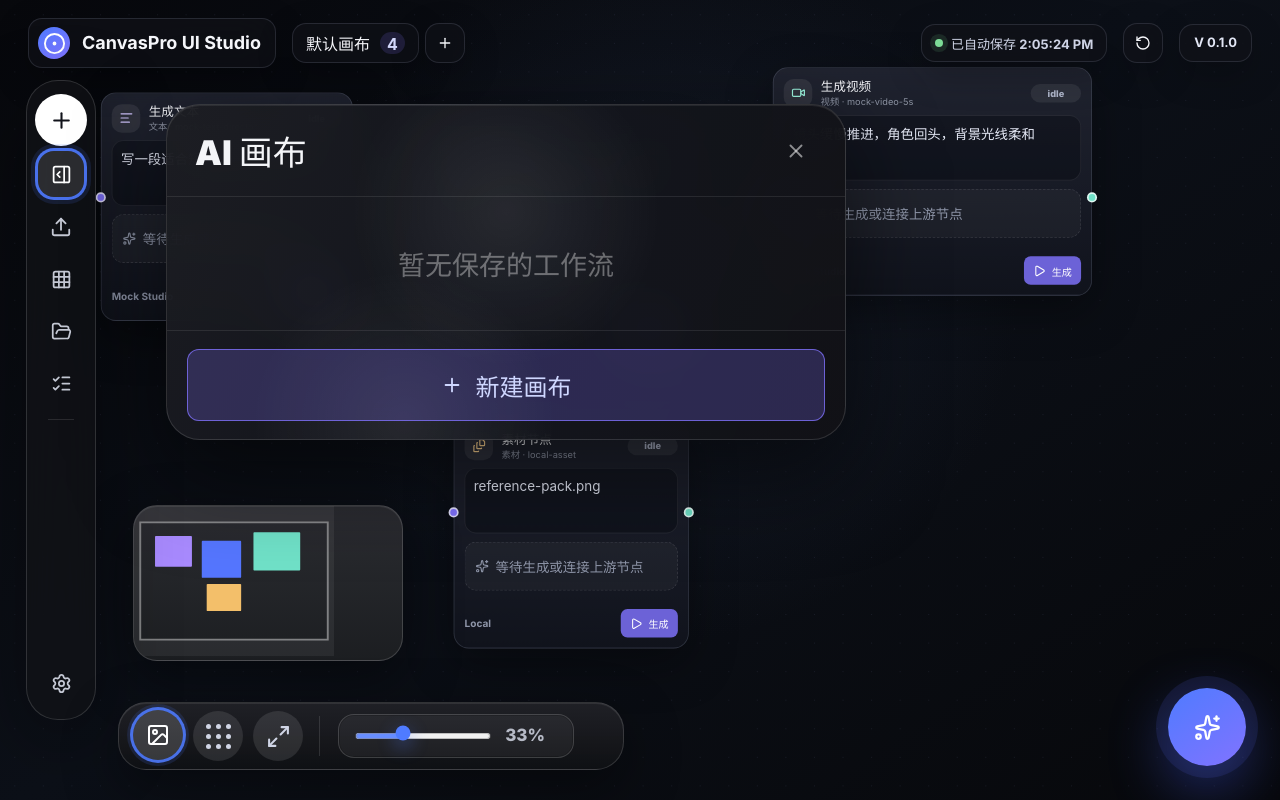
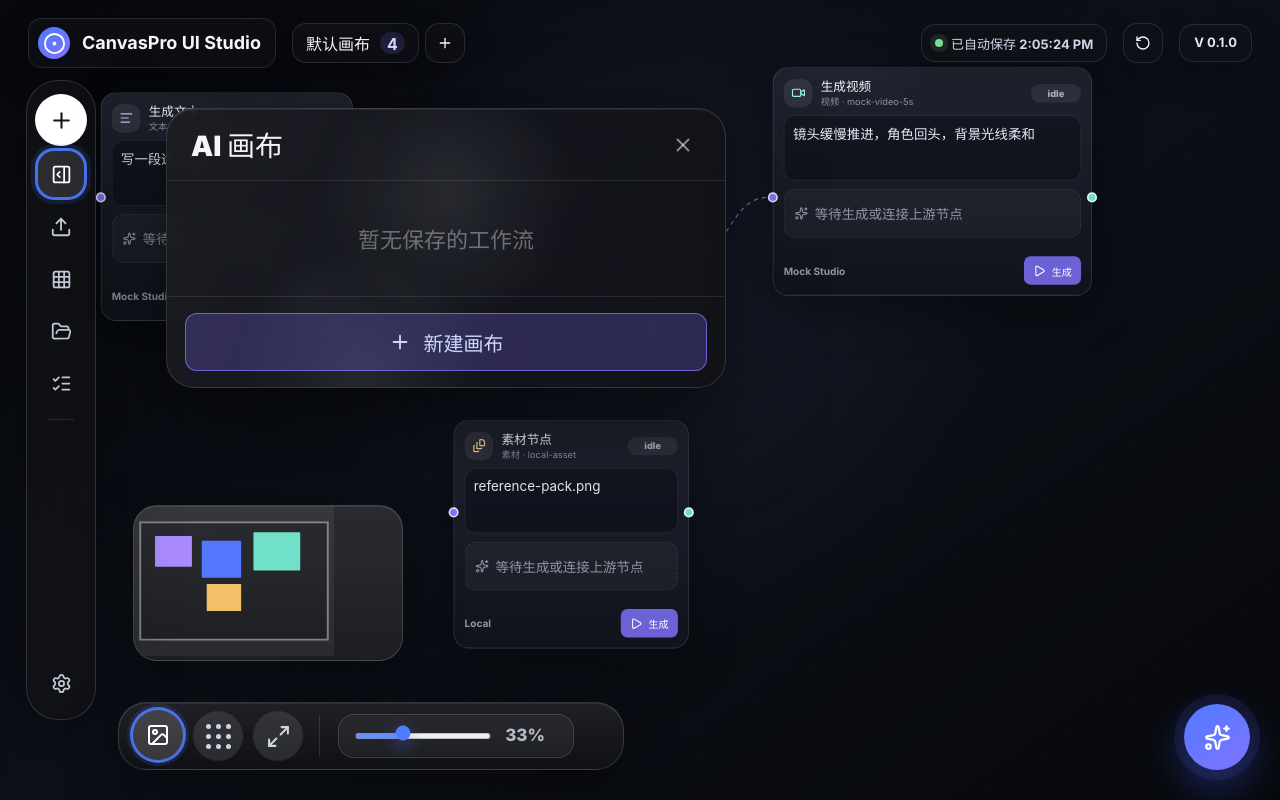
Before and after one commit to xiaochendeep/selfcanvas, a React (Vite) app: page / in a window 1280 px wide. Both pictures are taken after a click on the button 61 px from the left and 175 px from the top of the page. Built offline with nearby package versions, Linux system fonts and the light colour scheme.

Commit message:
Tighten rail panel proportions

```diff
--- a/src/styles.css
+++ b/src/styles.css
@@ -821,13 +821,13 @@ button {
 
 .rail-panel {
   left: 156px;
-  top: 78px;
+  top: 88px;
   display: flex;
   flex-direction: column;
   overflow: hidden;
-  width: 598px;
-  height: min(780px, calc(100vh - 112px));
-  border-radius: 34px;
+  width: 520px;
+  height: min(620px, calc(100vh - 130px));
+  border-radius: 28px;
   background:
     radial-gradient(circle at 50% 32%, rgba(255, 255, 255, 0.08), transparent 38%),
     radial-gradient(circle at 35% 95%, rgba(255, 255, 255, 0.08), transparent 28%),
@@ -840,15 +840,15 @@ button {
 .rail-panel-header {
   display: flex;
   align-items: center;
-  min-height: 92px;
-  padding: 0 28px;
+  min-height: 74px;
+  padding: 0 24px;
   border-bottom: 1px solid rgba(255, 255, 255, 0.09);
 }
 
 .rail-panel-header h2 {
   margin: 0;
   color: #f4f5f8;
-  font-size: 34px;
+  font-size: 28px;
   font-weight: 900;
   letter-spacing: 0;
 }
@@ -856,8 +856,8 @@ button {
 .rail-panel-close {
   display: grid;
   place-items: center;
-  width: 42px;
-  height: 42px;
+  width: 36px;
+  height: 36px;
   margin-left: auto;
   border-radius: 14px;
   color: rgba(255, 255, 255, 0.52);
@@ -871,25 +871,25 @@ button {
 }
 
 .rail-panel-assets {
-  top: 52px;
-  height: min(900px, calc(100vh - 84px));
+  top: 92px;
+  height: min(640px, calc(100vh - 132px));
 }
 
 .asset-tabbar {
   display: grid;
   grid-template-columns: repeat(3, minmax(0, 1fr));
-  gap: 16px;
-  padding: 18px 22px;
+  gap: 12px;
+  padding: 14px 18px;
   border-bottom: 1px solid rgba(255, 255, 255, 0.09);
 }
 
 .asset-tabbar button {
-  height: 72px;
-  border-radius: 14px;
+  height: 54px;
+  border-radius: 12px;
   color: #c4c8d4;
   background: transparent;
   cursor: pointer;
-  font-size: 24px;
+  font-size: 20px;
   font-weight: 900;
 }
 
@@ -909,22 +909,22 @@ button {
   justify-content: center;
   gap: 12px;
   color: rgba(255, 255, 255, 0.36);
-  font-size: 27px;
+  font-size: 22px;
   font-weight: 900;
 }
 
 .rail-panel-workflows {
-  top: 96px;
-  height: min(800px, calc(100vh - 128px));
+  top: 98px;
+  height: min(560px, calc(100vh - 138px));
 }
 
 .workflow-search {
   display: flex;
   align-items: center;
-  gap: 13px;
-  height: 72px;
-  margin: 22px 22px 0;
-  padding: 0 20px;
+  gap: 11px;
+  height: 56px;
+  margin: 18px 18px 0;
+  padding: 0 16px;
   border: 1px solid rgba(255, 255, 255, 0.12);
   border-radius: 13px;
   color: rgba(255, 255, 255, 0.38);
@@ -938,7 +938,7 @@ button {
   outline: 0;
   color: var(--text);
   background: transparent;
-  font-size: 23px;
+  font-size: 18px;
   font-weight: 850;
 }
 
@@ -948,8 +948,8 @@ button {
 
 .workflow-empty {
   flex: 0 0 auto;
-  height: 264px;
-  margin: 36px 24px 0;
+  height: 210px;
+  margin: 28px 20px 0;
   border: 1px solid rgba(255, 255, 255, 0.1);
   border-radius: 14px;
   background: rgba(255, 255, 255, 0.035);
@@ -957,18 +957,18 @@ button {
 }
 
 .rail-panel-canvases {
-  top: 104px;
+  top: 108px;
   left: 166px;
-  width: 680px;
-  height: 336px;
+  width: 560px;
+  height: 280px;
 }
 
 .rail-panel-canvases .rail-panel-header {
-  min-height: 92px;
+  min-height: 72px;
 }
 
 .canvas-panel-empty {
-  min-height: 134px;
+  min-height: 112px;
   border-bottom: 1px solid rgba(255, 255, 255, 0.09);
 }
 
@@ -977,14 +977,14 @@ button {
   align-items: center;
   justify-content: center;
   gap: 13px;
-  height: 74px;
-  margin: 18px 20px;
+  height: 58px;
+  margin: 16px 18px;
   border-radius: 12px;
   color: #cfd7ff;
   background: rgba(129, 115, 255, 0.24);
   box-shadow: inset 0 0 0 1px rgba(129, 115, 255, 0.76);
   cursor: pointer;
-  font-size: 24px;
+  font-size: 20px;
   font-weight: 900;
 }
 
@@ -993,35 +993,35 @@ button {
 }
 
 .rail-panel-files {
-  top: 44px;
+  top: 88px;
   left: 162px;
-  width: clamp(980px, calc(100vw - 250px), 1424px);
-  height: calc(100vh - 78px);
+  width: clamp(820px, 58vw, 1040px);
+  height: min(690px, calc(100vh - 142px));
 }
 
 .rail-panel-files .rail-panel-header {
-  min-height: 72px;
+  min-height: 64px;
   border-bottom: 0;
 }
 
 .rail-panel-files .rail-panel-header h2 {
-  font-size: 27px;
+  font-size: 25px;
 }
 
 .file-tabs {
   display: flex;
-  gap: 18px;
-  padding: 0 24px 10px;
+  gap: 12px;
+  padding: 0 20px 8px;
 }
 
 .file-tabs button {
-  height: 52px;
-  padding: 0 20px;
-  border-radius: 11px;
+  height: 42px;
+  padding: 0 16px;
+  border-radius: 10px;
   color: #b9becd;
   background: transparent;
   cursor: pointer;
-  font-size: 21px;
+  font-size: 17px;
   font-weight: 900;
   white-space: nowrap;
 }
@@ -1033,26 +1033,26 @@ button {
 }
 
 .file-subtitle {
-  padding: 0 24px 18px;
+  padding: 0 20px 14px;
   color: rgba(255, 255, 255, 0.5);
-  font-size: 18px;
+  font-size: 15px;
   font-weight: 900;
 }
 
 .media-filter-row {
   display: flex;
-  gap: 14px;
-  padding: 0 24px 20px;
+  gap: 12px;
+  padding: 0 20px 16px;
 }
 
 .media-filters {
   display: grid;
   flex: 1;
   grid-template-columns: repeat(4, minmax(0, 1fr));
-  gap: 8px;
+  gap: 6px;
   min-width: 0;
-  padding: 6px;
-  border-radius: 13px;
+  padding: 5px;
+  border-radius: 12px;
   background: rgba(0, 0, 0, 0.18);
 }
 
@@ -1061,13 +1061,13 @@ button {
   display: flex;
   align-items: center;
   justify-content: center;
-  gap: 8px;
-  height: 54px;
+  gap: 7px;
+  height: 42px;
   border-radius: 10px;
   color: #b8bdca;
   background: transparent;
   cursor: pointer;
-  font-size: 20px;
+  font-size: 16px;
   font-weight: 900;
   white-space: nowrap;
 }
@@ -1080,17 +1080,17 @@ button {
 }
 
 .sort-button {
-  width: 64px;
-  height: 64px;
+  width: 52px;
+  height: 52px;
   background: rgba(0, 0, 0, 0.18);
 }
 
 .media-grid {
   display: grid;
   grid-template-columns: repeat(3, minmax(220px, 1fr));
-  gap: 28px 30px;
+  gap: 18px 20px;
   min-height: 0;
-  padding: 6px 26px 42px;
+  padding: 4px 20px 28px;
   overflow-y: auto;
 }
 
@@ -1099,7 +1099,7 @@ button {
   overflow: hidden;
   width: 100%;
   aspect-ratio: 16 / 9;
-  border-radius: 12px;
+  border-radius: 10px;
   background: rgba(255, 255, 255, 0.06);
   cursor: pointer;
 }
@@ -1312,18 +1312,18 @@ button {
 .orb-generate {
   position: absolute;
   z-index: 34;
-  right: 34px;
-  bottom: 34px;
+  right: 30px;
+  bottom: 30px;
   display: grid;
   place-items: center;
-  width: 78px;
-  height: 78px;
+  width: 66px;
+  height: 66px;
   border-radius: 50%;
   color: white;
   background: linear-gradient(145deg, var(--blue), var(--purple));
   box-shadow:
-    0 0 0 12px rgba(93, 105, 255, 0.12),
-    0 20px 60px rgba(72, 97, 255, 0.46);
+    0 0 0 10px rgba(93, 105, 255, 0.11),
+    0 16px 46px rgba(72, 97, 255, 0.42);
   cursor: pointer;
   transition:
     transform 180ms ease,
@@ -1333,8 +1333,8 @@ button {
 .orb-generate:hover {
   transform: translateY(-2px) scale(1.02);
   box-shadow:
-    0 0 0 14px rgba(112, 225, 200, 0.1),
-    0 24px 70px rgba(72, 97, 255, 0.52);
+    0 0 0 12px rgba(112, 225, 200, 0.1),
+    0 20px 58px rgba(72, 97, 255, 0.5);
 }
 
 .quick-panel {
```
